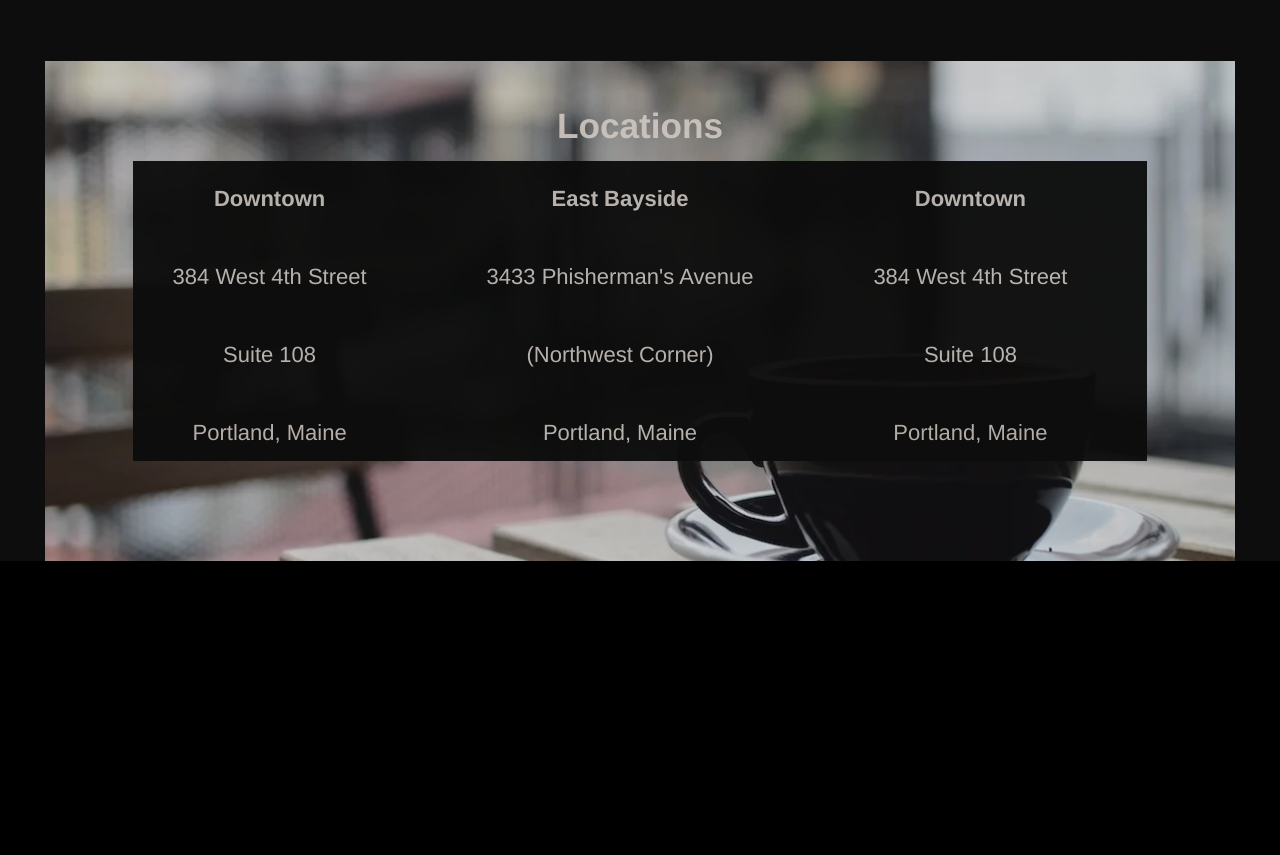
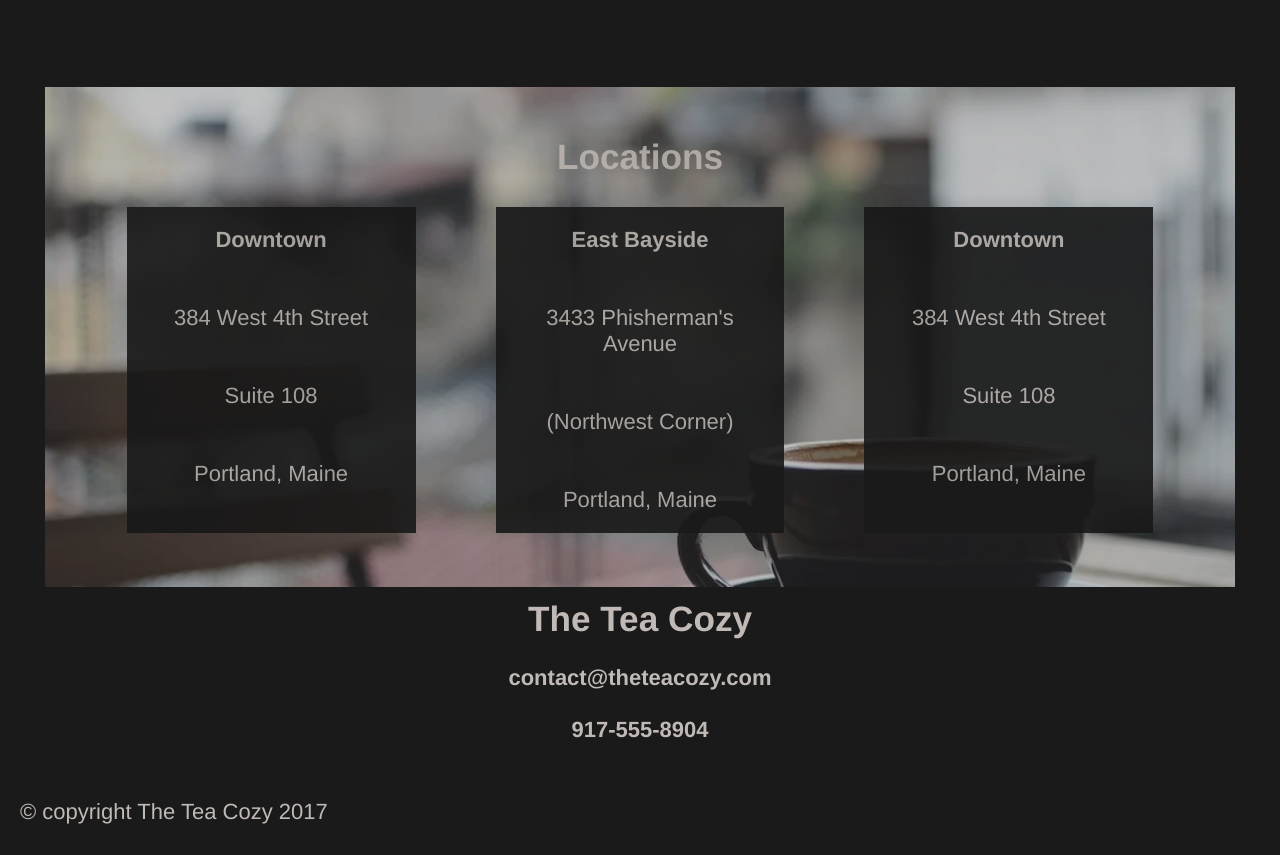
Before and after one commit to JimmyEllercamp/teacozy, a plain HTML site: page index.html in a window 1280 px wide. Shown: the part 1435-2290 px from the top of the page. Before the commit the page ends 1996 px from the top, so only its background shows below. Drawn offline with Linux system fonts and the light colour scheme.

Commit message:
finished the contact and footer sections. Still not exactly the same as the design

```diff
--- a/Resources/styles.css
+++ b/Resources/styles.css
@@ -1,7 +1,7 @@
 * {
     box-sizing: border-box;
     background-color: black;
-    opacity: 0.95;
+    opacity: 0.9;
     font-family: Helvetica, sans-serif;
     font-size: 22px;
     color: seashell;
@@ -121,10 +121,10 @@ margin: 5% auto;
   width: 93%;
   margin: 0 auto;
   background-image: url('./Images/img-locations-background.webp');
-  background-position: center;
+  background-position: 0% 30%;
   background-repeat: no-repeat;
   background-size: cover;
-  padding-top: 5px;
+  padding-top: 10px;
 }
 
 .location-header  {
@@ -136,21 +136,26 @@ margin: 5% auto;
 .location-boxes {
   display: inline-flex;
   justify-content: center;
+  background: none;
 }
 
 div .location-box {
-  flex-basis: 300px
+  min-width: 280px;
+  flex-basis: 300px;
+  height: auto;
   flex-grow: 1;
+  padding: 20px;
   margin: 15px 40px;
-  padding-top: 10px;
-  padding-right: 40px;
+  background-color: black;
+  opacity: 1;
 }
 
-.location-box .middle {
-  margin-left: 40px;
-  margin-right: 40px;
+.contact {
+  height: 200px;
 }
 
-footer {
-
+footer p{
+  text-align: left;
+  padding-left: 20px;
+  padding-bottom: 30px;
 }
--- a/index.html
+++ b/index.html
@@ -18,14 +18,14 @@
     </header>
     <main>
                                 <!-- MISSION CONTAINER -->
-      <div class="mission">
+      <div class="mission" id="mission">
         <div class="statement">
         <h2>Our Mission</h2>
         <h4>Handpicked, Artisanaly Curated, Free Range, Sustainable, Small Batch, Fair Trade, Orgainic Tea</h4>
       </div>
       </div>
                                 <!-- FEATURE CONTAINER -->
-      <div class="feature">
+      <div class="feature" id="feature">
         <div class="feature-text">
             <h2>Tea Of The Month</h2>
             <h4>What's Steeping at The Tea Cozy?</h4>
@@ -38,9 +38,10 @@
             <div class="tea-box"><img src="./Resources/Images/img-bedford-bizarre.webp"><figcaption>Bedford Bizarre Tea</figcaption></div>
         </div>
       </div>
+      <br>
 
                                 <!-- LOCATION CONTAINER -->
-      <div class="location">
+      <div class="location" id="location">
         <div class="location-header"><h2>Locations</h2></div>
         <div class="location-boxes">
           <div class="location-box"><h3>Downtown</h3><br><br><p>384 West 4th Street</p><br><br><p>Suite 108</p><br><br><p>Portland, Maine</p></div>
@@ -49,8 +50,13 @@
         </div>
       </div>
     </main>
+    <div class="contact">
+      <h2>The Tea Cozy</h2><br>
+      <h5>contact@theteacozy.com</h5><br>
+      <h5>917-555-8904</h5>
+    </div>
     <footer>
-
+      <p>&#169; copyright The Tea Cozy 2017</p>
     </footer>
 
   </body>
```
